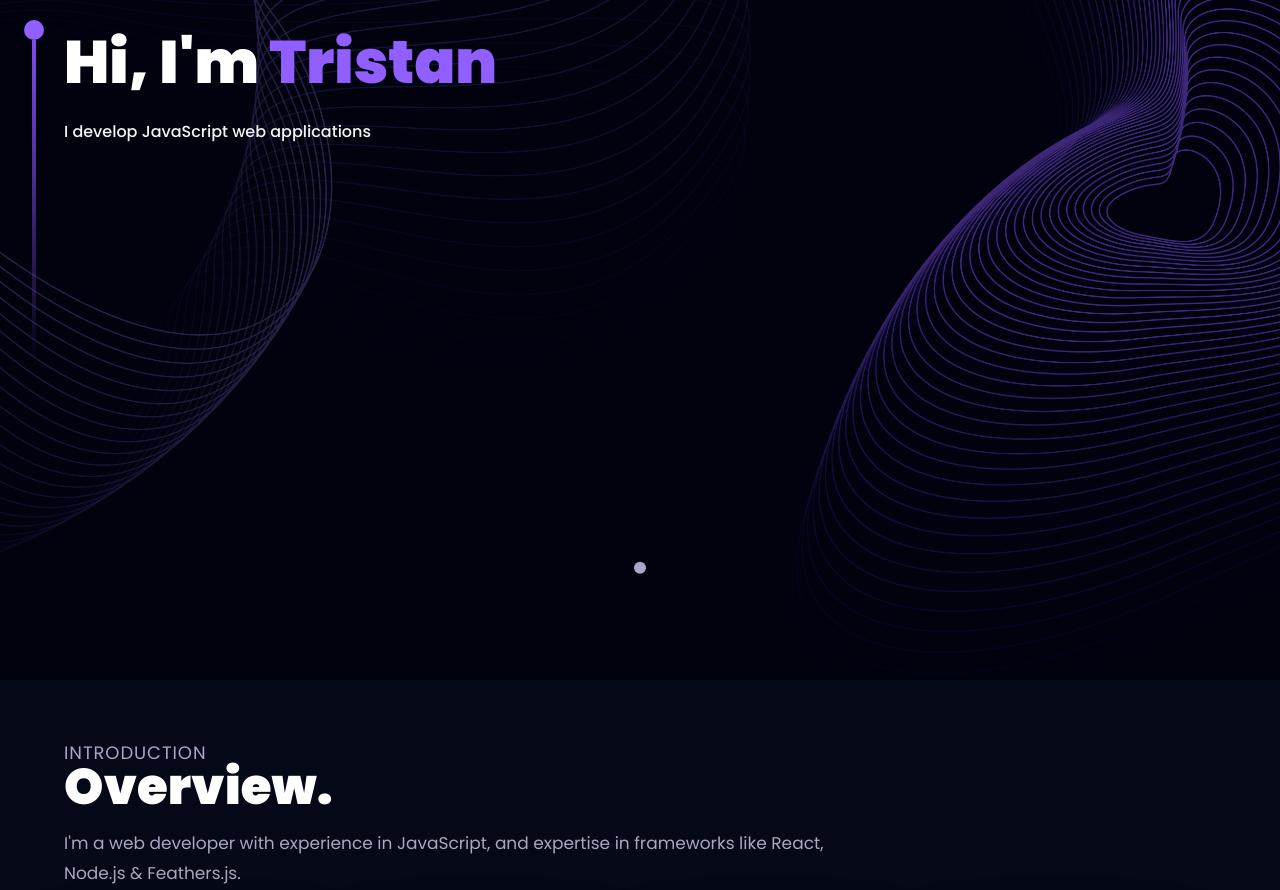
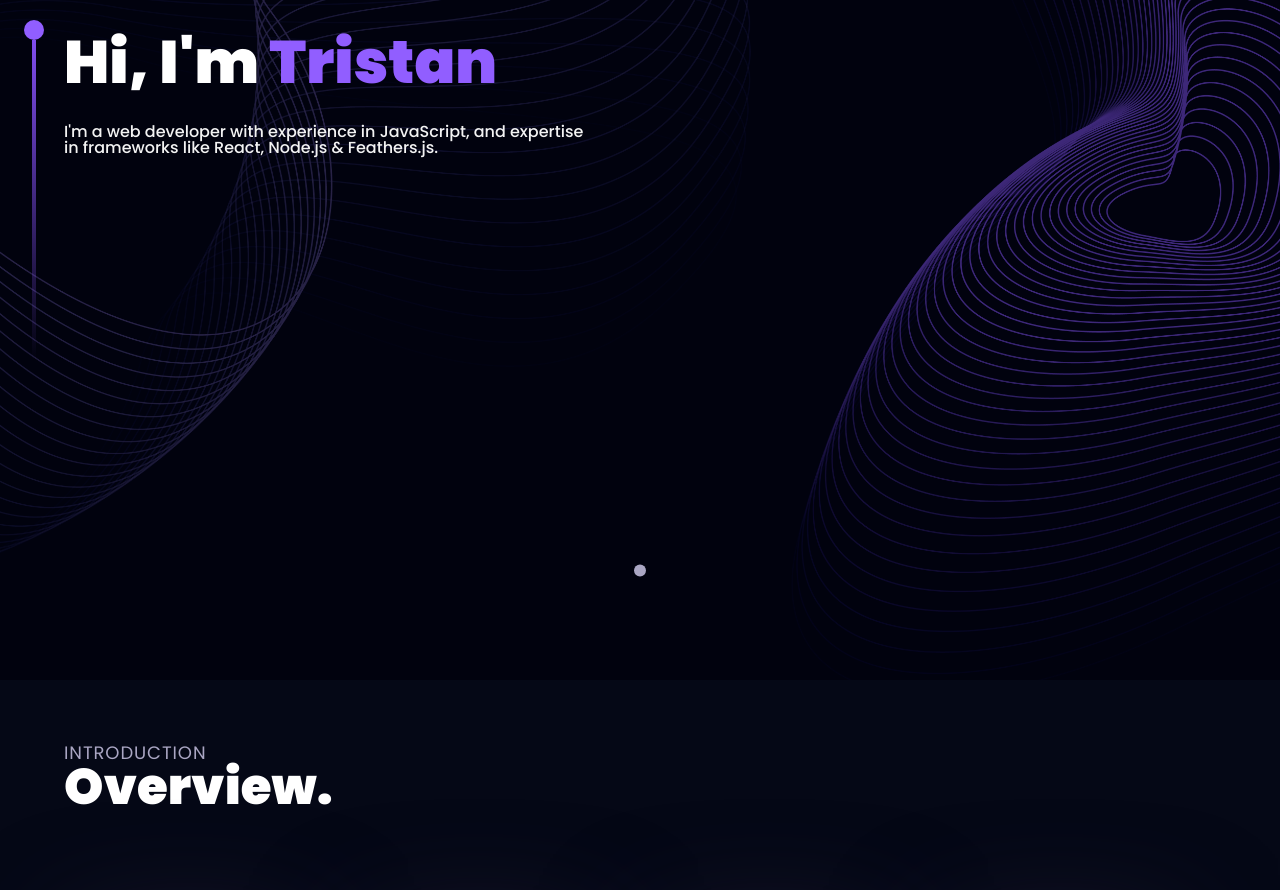
Before and after one commit to tristan-greffe/portfolio, a React (Create React App) app: page / in a window 1280 px wide. Shown: the part 120-1010 px from the top of the page. Built offline with nearby package versions, Linux system fonts and the light colour scheme.

Commit message:
chore: update content

```diff
--- a/src/components/About.jsx
+++ b/src/components/About.jsx
@@ -20,7 +20,7 @@ const About = () => {
         <p className="about-header__subtitle">Introduction</p>
         <h2 className="about-header__title">Overview.</h2>
       </div>
-      <p className="about-content">I'm a web developer with experience in JavaScript, and expertise in frameworks like React, Node.js & Feathers.js.</p>
+      <p className="about-content"></p>
       <div className="about-skills">
         {skills.map((skill, index) => (
           <SkillCard key={skill.title} index={index} {...skill} />
--- a/src/components/Hero.jsx
+++ b/src/components/Hero.jsx
@@ -10,7 +10,7 @@ const Hero = () => {
         </div>
         <div>
           <h1 className="hero__title">Hi, I'm <span style={{color: "rgb(145 94 255 / 1)"}}>Tristan</span></h1>
-          <p className="hero__subtitle">I develop JavaScript web applications</p>
+          <p className="hero__subtitle">I'm a web developer with experience in JavaScript, and expertise<br/> in frameworks like React, Node.js & Feathers.js.</p>
         </div>
       </div>
       <div className="hero__motion">
```
